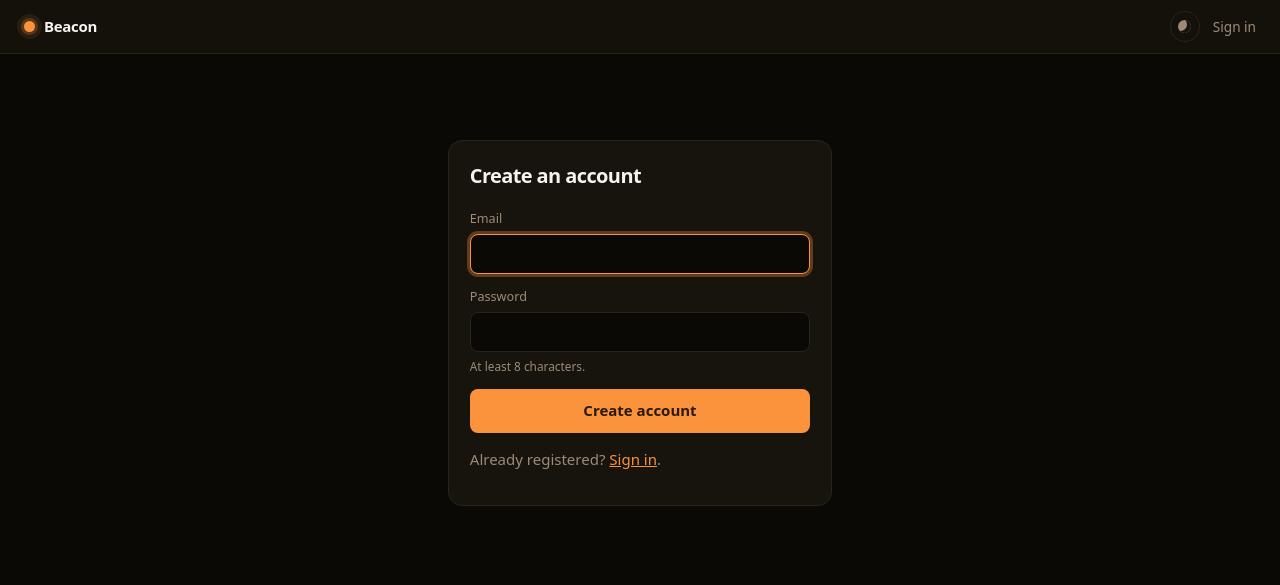
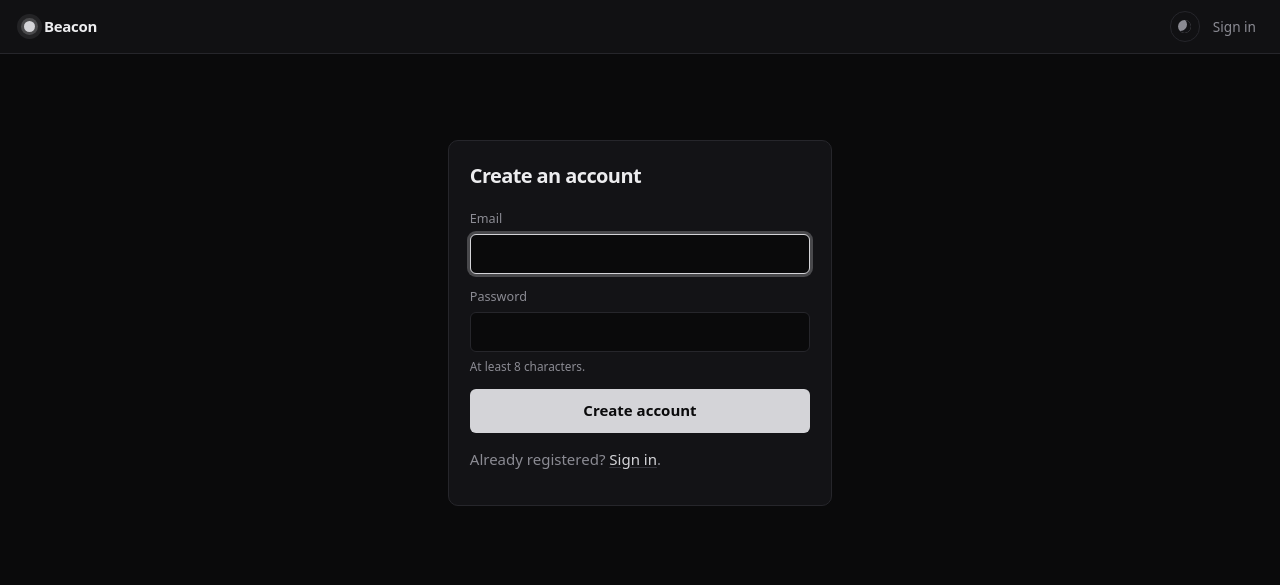
Before and after one commit to albileksi-hub/beacon, a FastAPI app: page /signup in a window 1280 px wide. Shown: the top 585 px of the page. Run offline with FastAPI, Linux system fonts and the light colour scheme.

Commit message:
Go near-monochrome, and let the light be the only colour
The palette was burnt orange on warm brown-black. The warmth was most of
why it read as a consumer product rather than a tool, and the same orange
carried links, the chart line, the chart fill, the breakdown bars, the
live dot and the focus rings -- so nothing on the page was emphasised by
being coloured, because everything was.

Greys throughout now, on true neutrals rather than warm ones. Colour
appears only where it carries meaning: a rise, a fall, the live counter.
A number that is coloured is a number saying something.

That forced a fix that was overdue. Every link was marked by colour
alone, which WCAG has never accepted and which stops working outright
when the accent and the body text are two steps apart on one grey ramp.
Links inside prose are underlined now; the ones already shaped like
controls -- nav items, cards, buttons -- are left alone, because their
shape is the affordance.

The corner radius drops from 14px to 10px, and 8 to 6. Softer corners
read friendly, which is a fine thing to be and not what was asked for.

The lighthouse had to move too, and this is the part I would defend
hardest. Left alone it became the only saturated thing on the site, in a
colour used nowhere else -- which reads as something left behind rather
than something chosen. The tower is banded in greys now, black and white
like the ones that really are, and the lamp, the glass it sits behind and
the beam it throws are the only warm pixels on the page. Same rule as the
rest of the palette: on a lighthouse there is exactly one thing that
means anything, and it is the light.

Measured against the rendered tokens rather than guessed. Every text pair
clears WCAG AA in both themes, the tightest being 4.93 dark and 4.83
light, and the live dot clears the 3:1 that applies to it as a graphic.
The breakdown bars sit at 1.1 against their panel, which is deliberate:
the bar restates a percentage and a count that are already written next
to it in text, so it is decoration rather than something a reader needs.

648 tests, 100% coverage of app/.

Co-Authored-By: Claude Opus 5 <noreply@anthropic.com>

```diff
--- a/static/dashboard.css
+++ b/static/dashboard.css
@@ -1,63 +1,67 @@
 /* Beacon dashboard styles.
+
+   Near-monochrome on purpose. The only saturated pixels on a page are the ones
+   that carry meaning -- a rise, a fall, a live counter -- so a number that is
+   coloured is a number saying something. Everything else, including the chart
+   and the links, is drawn in the same greys as the text.
+
    Themed with tokens. Dark is the default and sits on bare :root, so it is
    what a visitor gets whatever their system is set to; light applies only when
-   someone asks for it with the toggle. That is one block fewer than following
-   prefers-color-scheme, which needed the dark palette written out twice --
-   once for the media query and once for the explicit choice. */
+   someone asks for it with the toggle. */
 
 :root {
-  --bg: #0b0906;
-  --bg-tint: #17120c;
-  --panel: #17130d;
-  --panel-soft: #221a12;
-  --text: #f7f3ee;
-  --text-soft: #d6cabb;
-  --muted: #9c8b78;
-  --border: #2a2318;
-  --border-strong: #3b3122;
-  --accent: #fb923c;
-  --accent-hover: #fdba74;
-  --accent-soft: #2a1a0b;
-  --accent-line: #5c3d19;
-  --on-accent: #2a1a05;
-  --up: #4ade80;
-  --down: #fb7185;
-  --live: #fb923c;
+  --bg: #0a0a0b;
+  --bg-tint: #131316;
+  --panel: #131316;
+  --panel-soft: #1a1a1e;
+  --text: #ededef;
+  --text-soft: #c4c4cb;
+  --muted: #8b8b93;
+  --border: #26262b;
+  --border-strong: #35353c;
+  --accent: #d4d4d8;
+  --accent-hover: #f4f4f5;
+  --accent-soft: #1e1e23;
+  --accent-line: #3f3f46;
+  --on-accent: #0a0a0b;
+  --up: #22c55e;
+  --down: #ef4444;
+  --live: #22c55e;
   --danger-text: #fca5a5;
-  --danger-bg: #2a1616;
-  --danger-border: #4a2222;
+  --danger-bg: #2a1618;
+  --danger-border: #4a2226;
   --shadow-sm: none;
   --shadow-md: none;
-  --ring: 0 0 0 3px rgba(251, 146, 60, 0.32);
+  --ring: 0 0 0 3px rgba(212, 212, 216, 0.28);
 
-  --radius: 14px;
-  --radius-sm: 8px;
+  --radius: 10px;
+  --radius-sm: 6px;
 }
 
 :root[data-theme="light"] {
-  --bg: #faf8f5;
-  --bg-tint: #f2ece4;
+  --bg: #fafafa;
+  --bg-tint: #f4f4f5;
   --panel: #ffffff;
-  --panel-soft: #f7f2ec;
-  --text: #1a1410;
-  --text-soft: #4a3f36;
-  --muted: #736556;
-  --border: #ebe3d9;
-  --border-strong: #dbcfc0;
-  --accent: #c2410c;
-  --accent-hover: #9a3412;
-  --accent-soft: #fdf0e8;
-  --accent-line: #f3c9ae;
+  --panel-soft: #f4f4f5;
+  --text: #18181b;
+  --text-soft: #3f3f46;
+  --muted: #6b6b74;
+  --border: #e4e4e7;
+  --border-strong: #d4d4d8;
+  --accent: #18181b;
+  --accent-hover: #3f3f46;
+  --accent-soft: #f4f4f5;
+  --accent-line: #d4d4d8;
   --on-accent: #ffffff;
   --up: #15803d;
-  --down: #b91c1c;
-  --live: #ea580c;
-  --danger-text: #b0212c;
-  --danger-bg: #fdf2f0;
-  --danger-border: #f6d6cc;
-  --shadow-sm: 0 1px 2px rgba(26, 20, 16, 0.05);
-  --shadow-md: 0 1px 2px rgba(26, 20, 16, 0.04), 0 6px 16px -6px rgba(26, 20, 16, 0.1);
-  --ring: 0 0 0 3px rgba(194, 65, 12, 0.28);
+  --down: #dc2626;
+  --live: #16a34a;
+  --danger-text: #b91c1c;
+  --danger-bg: #fef2f2;
+  --danger-border: #fecaca;
+  --shadow-sm: 0 1px 2px rgba(9, 9, 11, 0.05);
+  --shadow-md: 0 1px 2px rgba(9, 9, 11, 0.04), 0 6px 16px -6px rgba(9, 9, 11, 0.1);
+  --ring: 0 0 0 3px rgba(24, 24, 27, 0.2);
 }
 
 * { box-sizing: border-box; }
@@ -73,6 +77,26 @@ body {
 }
 
 a { color: var(--accent); }
+
+/* Colour alone cannot mark a link, and in a scheme this close to monochrome it
+   would not even manage to try -- the accent and the body text are two steps
+   apart on the same grey ramp. Links inside prose are underlined; the ones
+   already shaped like controls, in the nav or on a card, are left alone
+   because their shape is the affordance. */
+p a,
+.muted a,
+.lede a {
+  text-decoration: underline;
+  text-decoration-color: var(--border-strong);
+  text-underline-offset: 0.16em;
+  transition: text-decoration-color 0.15s ease;
+}
+
+p a:hover,
+.muted a:hover,
+.lede a:hover {
+  text-decoration-color: currentColor;
+}
 
 code, pre, .snippet {
   font-family: ui-monospace, SFMono-Regular, "SF Mono", Menlo, Consolas, monospace;
```
Also changed, not shown: other parts of static/dashboard.css (+21 -15 lines).
